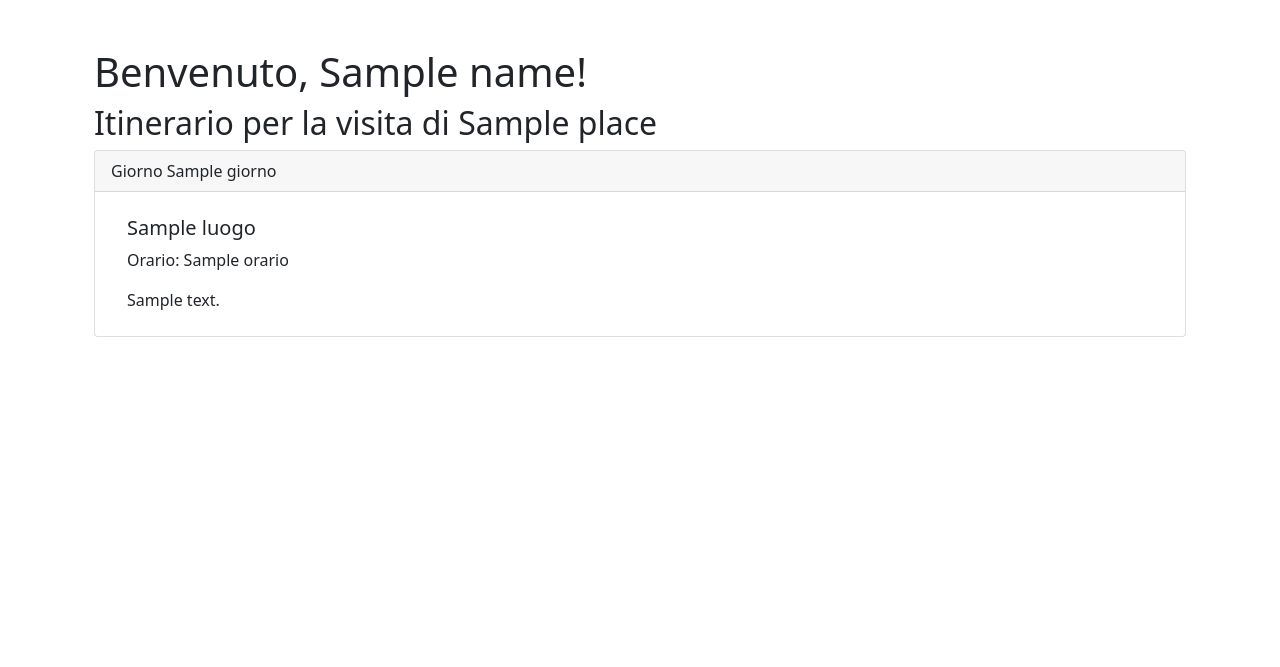
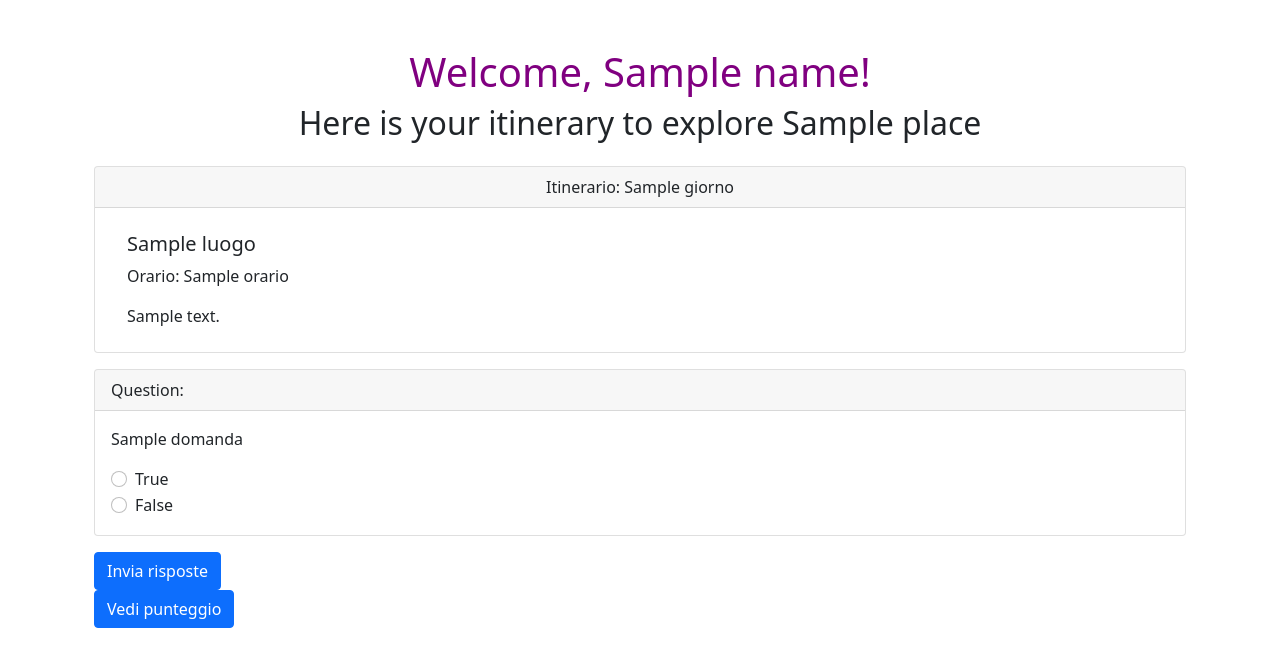
Before and after one commit to Mouna98/TouristApp, a Django app: template mytouristsite/myapp/templates/myapp/itinerario.html in a window 1280 px wide. Shown: the top 667 px of the page. Run offline with Django 5.2, Linux system fonts and the light colour scheme; the template is opened without the code that fills it: most values are stand-ins (such as "Sample title", 1, 10 or a date in 2020).

Commit message:
Prove inserimento Quiz

```diff
--- a/mytouristsite/myapp/templates/myapp/home.html
+++ b/mytouristsite/myapp/templates/myapp/home.html
@@ -1,7 +1,6 @@
 {% extends 'base.html' %}
 {% block title %} Your Tourist Guide| Home {% endblock title %}
 {% block content %}
-
 <div class="container mt-5">
     <h1 class="mb-4" style="color: Purple">Your Tourist Guide</h1>
     <p>Hi there! Ready for your next adventure?</p>
@@ -34,4 +33,5 @@
         </div>
     </form>
 </div>
+
 {% endblock content %}
--- a/mytouristsite/myapp/templates/myapp/itinerario.html
+++ b/mytouristsite/myapp/templates/myapp/itinerario.html
@@ -1,12 +1,12 @@
 {% extends 'base.html' %}
 {% block title %} Your Tourist Guide| Itinerary{% endblock title %}
 {% block content %}
-<div class="container">
-        <h1>Benvenuto, {{ name }}!</h1>
-        <h2>Itinerario per la visita di {{ place }}</h2>
+<div class="container mt-5">
+        <h1  class="text-center mt-3" style="color: Purple">Welcome, {{ name }}!</h1>
+        <h2 class="text-center mb-4">Here is your itinerary to explore {{ place }}</h2>
         {% for giorno, attivita in giorni_itinerario.items %}
         <div class="card mb-3">
-            <div class="card-header">Giorno {{ giorno }}</div>
+            <div class="card-header text-center">Itinerario: {{ giorno }}</div>
             <div class="card-body">
                 <ul class="list-group list-group-flush">
                     {% for attivita_item in attivita%}
@@ -20,6 +20,37 @@
             </div>
         </div>
         {% endfor %}
+ <form id="risposte_form" method="post" action="{% url 'rispondi_domanda' place=place %}">
+    {% csrf_token %}
+    {% for domanda in domande_vero_falso %}
+    <div class="card mb-3">
+        <div class="card-header">Question:</div>
+        <div class="card-body">
+            <p>{{ domanda.domanda }}</p>
+            <!-- Input nascosti per memorizzare l'indice della domanda -->
+            <input type="hidden" name="risposte[{{ forloop.counter0 }}][indice]" value="{{ forloop.counter0 }}">
+            <div class="form-check mt-3">
+                <input class="form-check-input" type="radio" name="risposte[{{ forloop.counter0 }}][risposta]" id="vero_{{ forloop.counter0 }}" value="true">
+                <label class="form-check-label" for="vero_{{ forloop.counter0 }}">True</label>
+            </div>
+            <div class="form-check">
+                <input class="form-check-input" type="radio" name="risposte[{{ forloop.counter0 }}][risposta]" id="falso_{{ forloop.counter0 }}" value="false">
+                <label class="form-check-label" for="falso_{{ forloop.counter0 }}">False</label>
+            </div>
+            <!-- Descrizione della domanda (inizialmente nascosta) -->
+            <p id="descrizione_{{ forloop.counter0 }}" class="descrizione" style="display: none;">{{ domanda.descrizione }}</p>
+        </div>
     </div>
+    {% endfor %}
+    <button type="submit" class="btn btn-primary">Invia risposte</button>
+
+ </form>
+<a href="{% url 'pagina_punteggio' punteggio=punteggio %}" class="btn btn-primary">Vedi punteggio</a>
+</div>
+
+{% load static %}
+<script src="{% static 'myapp/myscript.js' %}"></script>
+
+
 
 {% endblock content %}
--- a/mytouristsite/myapp/urls.py
+++ b/mytouristsite/myapp/urls.py
@@ -22,4 +22,7 @@ urlpatterns = [
     path('admin/', admin.site.urls),
     path('', views.home, name='home'),
     path('mostra_itinerario/<str:name>/<str:place>/<int:duration>/', views.mostra_itinerario, name='mostra_itinerario'),
+    path('rispondi_domanda/<str:place>/', views.rispondi_domanda, name='rispondi_domanda'),
+    path('pagina_punteggio/<int:punteggio>/', views.pagina_punteggio, name='pagina_punteggio'),
+
 ]
```
Also changed, not shown: mytouristsite/myapp/models.py (+10 -1 lines), mytouristsite/myapp/views.py (+87 -11 lines), mytouristsite/mytouristsite/settings.py (+24 -0 lines).
